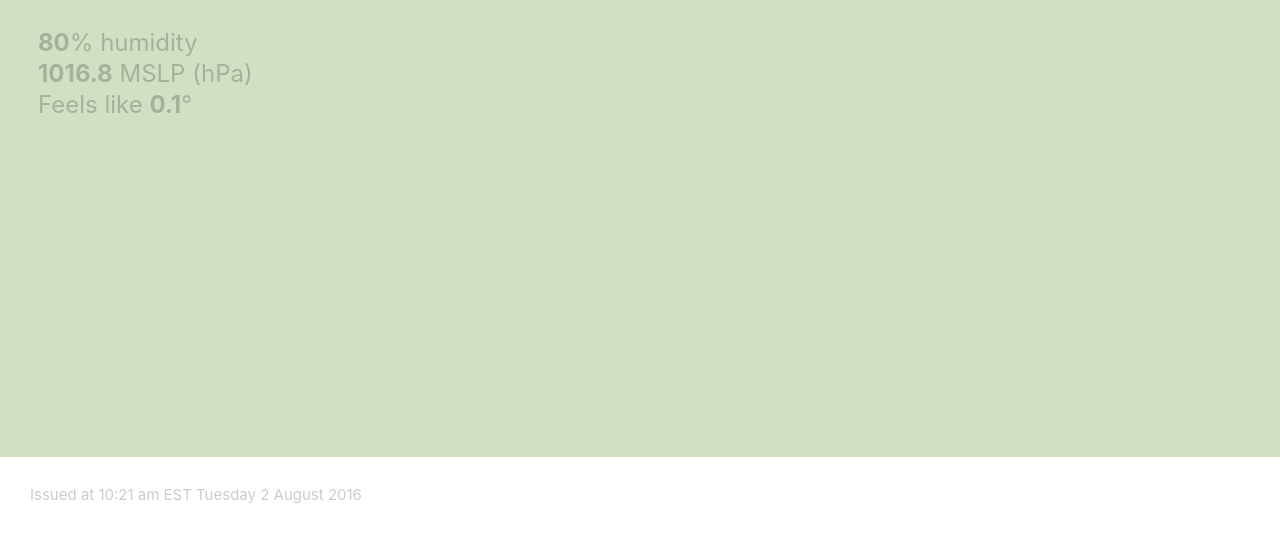
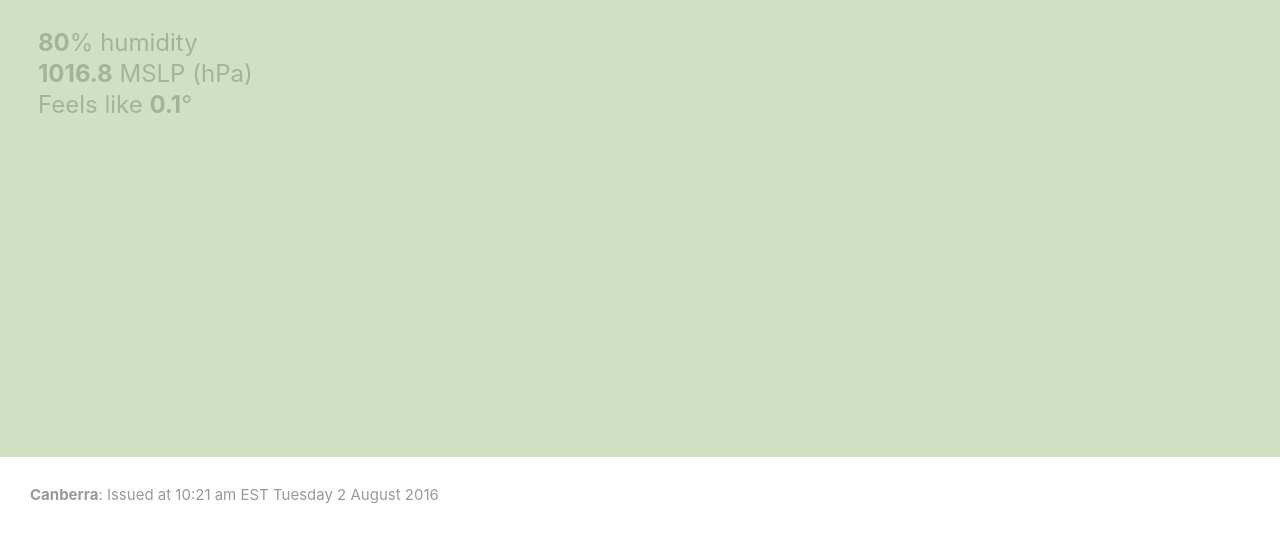
Before and after one commit to sirleech/color-weather-app, a plain HTML site: page index.html in a window 1280 px wide. Shown: the part 263-800 px from the top of the page. Drawn offline with Linux system fonts and the light colour scheme; files whose address does not match are found by name.

Commit message:
add label of location

```diff
--- a/index.html
+++ b/index.html
@@ -70,18 +70,19 @@ $(document).ready(function (){
         pressure = data.observations.data[0].press_msl;
         humidity = data.observations.data[0].rel_hum;
         feelsLike = data.observations.data[0].apparent_t;
+        locale = data.observations.header[0].name;
 
         //temp = 3;
         //windSpeed = 38;
         setPinwheelSpeed(windSpeed);
         $("#errormsg").text("");
         $("#windSpeed").text(windSpeed + "km/h " + windDirection);
-        $("#temp").text(temp + "°");
+        $("#temp").html(temp + "&deg;");
         $("#other_params").html
           ("<strong>" + humidity + "</strong>% humidity <br/><strong>"
            + pressure + "</strong> MSLP \(hPa\) <br/>"
-           + "Feels like <strong>" + feelsLike + "</strong>°");
-        $("#time").text(time);
+           + "Feels like <strong>" + feelsLike + "</strong>&deg;");
+        $("#time").html("<strong>"+ locale + "</strong>: " + time);
         $("body").css("background-color", getColorFromTemp(temp));
         if(temp < 10 && temp > -5) {
           $(".transparent").css("color","black");
--- a/style.css
+++ b/style.css
@@ -2,7 +2,7 @@ body {background-color:gray; overflow:hidden;}
 #temp, #windSpeed, #time , #other_params {color: white; font-family: -apple-system, "Helvetica Neue", "Lucida Grande"; margin-left: 20px;}
 #temp {font-size: 9em; font-weight: 700; letter-spacing: -0.05em;}
 #windSpeed {position: relative; font-size: 4em; left: 65px; top: 0px;}
-#time {position: absolute; top: 93.5%; font-size: 15px; color: black; z-index: 10; opacity: 0.2; left: 10px;}
+#time {position: absolute; top: 93.5%; font-size: 15px; color: black; z-index: 10; opacity: 0.4; left: 10px;}
 #other_params {position: relative; font-size: 1.5em; left: 10px; top: 30px; line-height: 1.3em;}
 #footer {background-color: white; width: 100%; height: 10%; position: absolute; top: 90%; right: 0%;}
 #pinwheel {width: 50px; position: absolute; font-size: 6em; left: 30px; top: 194px;}
```
